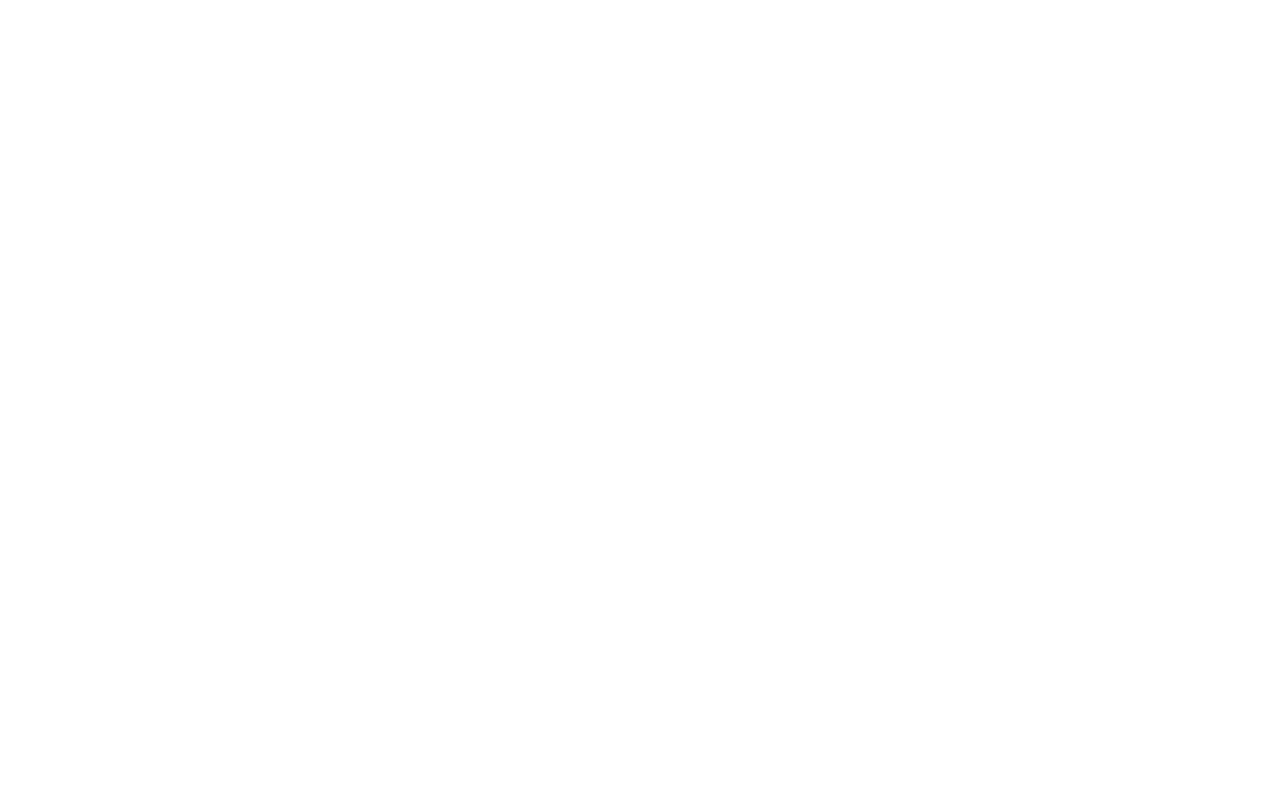
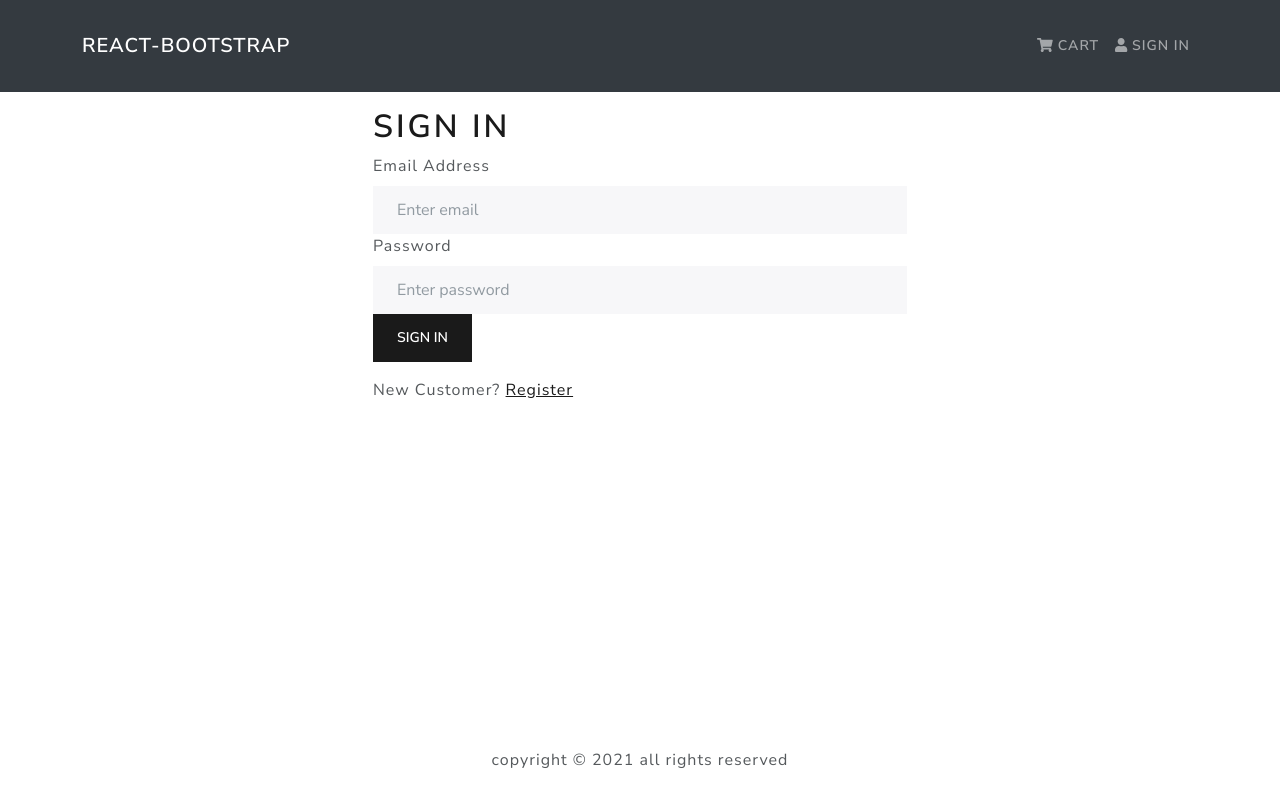
Before and after one commit to mohammed-elattar/ecommerce-react-express, a React (Create React App) app in the folder frontend/: page /login in a window 1280 px wide. Before the commit this address had no page. Built offline with nearby package versions, Linux system fonts and the light colour scheme.

Commit message:
continue implement auth

```diff
--- a/frontend/src/App.tsx
+++ b/frontend/src/App.tsx
@@ -3,12 +3,14 @@
 import Product from './screens/Product';
 import CartScreen from './screens/Cart';
 import { BrowserRouter as Router, Route, Routes } from 'react-router-dom';
+import LoginScreen from './screens/Login';
 
 const App = () => {
   return (
     <Router>
       <Routes>
         <Route index element={<Home />} />
+        <Route path='/login' element={<LoginScreen />} />
         <Route path='/product/:id' element={<Product />} />
         <Route path='/cart/:id' element={<CartScreen />} />
       </Routes>
--- /dev/null
+++ b/frontend/src/components/FormContainer.tsx
@@ -0,0 +1,16 @@
+import React from 'react';
+import { Container, Row, Col } from 'react-bootstrap';
+
+const FormContainer: React.FC = ({ children }) => {
+  return (
+    <Container>
+      <Row className='justify-content-md-center'>
+        <Col xs={12} md={6}>
+          {children}
+        </Col>
+      </Row>
+    </Container>
+  );
+};
+
+export default FormContainer;
--- a/frontend/src/components/Header.tsx
+++ b/frontend/src/components/Header.tsx
@@ -20,7 +20,7 @@
               <Nav.Link href='/cart'>
                 <FontAwesomeIcon icon={faShoppingCart} /> Cart
               </Nav.Link>
-              <Nav.Link href='/signin'>
+              <Nav.Link href='/login'>
                 <FontAwesomeIcon icon={faUser} /> Sign In
               </Nav.Link>
             </Nav>
--- /dev/null
+++ b/frontend/src/screens/Login.tsx
@@ -0,0 +1,86 @@
+import React, { useState, useEffect } from 'react';
+import { Link, useNavigate, useSearchParams } from 'react-router-dom';
+import { Form, Button, Row, Col } from 'react-bootstrap';
+import { useDispatch } from 'react-redux';
+import Message from '../components/Message';
+import Loader from '../components/Loader';
+import FormContainer from '../components/FormContainer';
+import { useLoginMutation } from '../services/auth';
+import { useAuth } from '../hooks/useAuth';
+import MasterPage from '../components/MasterPage';
+
+const LoginScreen = () => {
+  const [email, setEmail] = useState('');
+  const [password, setPassword] = useState('');
+
+  const navigate = useNavigate();
+  const dispatch = useDispatch();
+  let [searchParams] = useSearchParams();
+
+  const [login, { isLoading, isError, error }] = useLoginMutation();
+
+  //   const userLogin = useSelector((state) => state.userLogin);
+  //   const { loading, error, userInfo } = userLogin;
+  const redirectUrl = searchParams.get('redirect');
+  const redirect = null !== redirectUrl ? redirectUrl : '/';
+  const { user } = useAuth();
+  useEffect(() => {
+    console.log(user);
+    if (user) {
+      navigate({ pathname: redirect });
+    }
+  }, [navigate, user, redirect]);
+
+  const submitHandler = async (e: React.SyntheticEvent) => {
+    e.preventDefault();
+    await login({ email, password }).unwrap();
+  };
+
+  return (
+    <MasterPage>
+      <FormContainer>
+        <h1>Sign In</h1>
+        {isError && <Message variant='danger'>{error}</Message>}
+        {isLoading && <Loader />}
+        <Form onSubmit={submitHandler}>
+          <Form.Group controlId='email'>
+            <Form.Label>Email Address</Form.Label>
+            <Form.Control
+              type='email'
+              placeholder='Enter email'
+              value={email}
+              onChange={(e) => setEmail(e.target.value)}
+            ></Form.Control>
+          </Form.Group>
+
+          <Form.Group controlId='password'>
+            <Form.Label>Password</Form.Label>
+            <Form.Control
+              type='password'
+              placeholder='Enter password'
+              value={password}
+              onChange={(e) => setPassword(e.target.value)}
+            ></Form.Control>
+          </Form.Group>
+
+          <Button type='submit' variant='primary'>
+            Sign In
+          </Button>
+        </Form>
+
+        <Row className='py-3'>
+          <Col>
+            New Customer?{' '}
+            <Link
+              to={redirect ? `/register?redirect=${redirect}` : '/register'}
+            >
+              Register
+            </Link>
+          </Col>
+        </Row>
+      </FormContainer>
+    </MasterPage>
+  );
+};
+
+export default LoginScreen;
--- a/frontend/src/services/auth.ts
+++ b/frontend/src/services/auth.ts
@@ -12,11 +12,12 @@
 }
 
 export interface LoginRequest {
-  username: string
+  email: string
   password: string
 }
 
 export const api = createApi({
+    reducerPath: 'authApi',
   baseQuery: fetchBaseQuery({
     baseUrl: '/',
     prepareHeaders: (headers, { getState }) => {
--- a/frontend/src/store/features/product-api-slice.ts
+++ b/frontend/src/store/features/product-api-slice.ts
@@ -8,7 +8,7 @@
     status: number
 }
 export const apiSlice = createApi({
-  reducerPath: 'api',
+  reducerPath: 'productApi',
   baseQuery: fetchBaseQuery({baseUrl: '/api'}) as BaseQueryFn<string | FetchArgs, unknown, CustomError, {}>,
   endpoints(builder) {
     return {
--- a/frontend/src/store/index.ts
+++ b/frontend/src/store/index.ts
@@ -13,9 +13,8 @@
     cart: cartSlice.reducer,
     auth: authReducer,
   },
-  middleware: (getDefaultMiddleware) => {
-    return getDefaultMiddleware().concat(apiSlice.middleware);
-  },
+  middleware: (getDefaultMiddleware) => getDefaultMiddleware().concat( api.middleware)
+  ,
 });
 
 export type AppDispatch = typeof store.dispatch;
```
